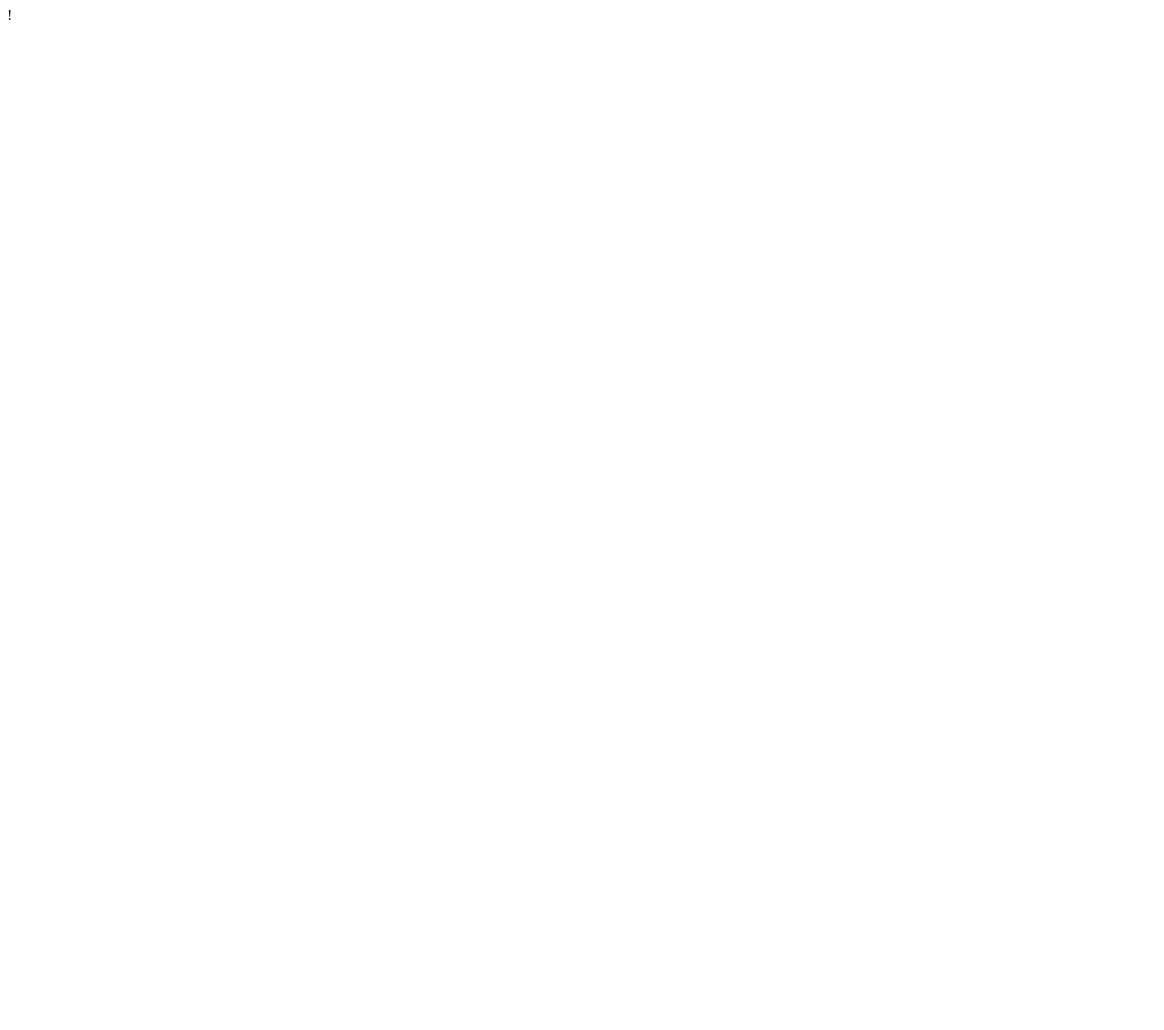
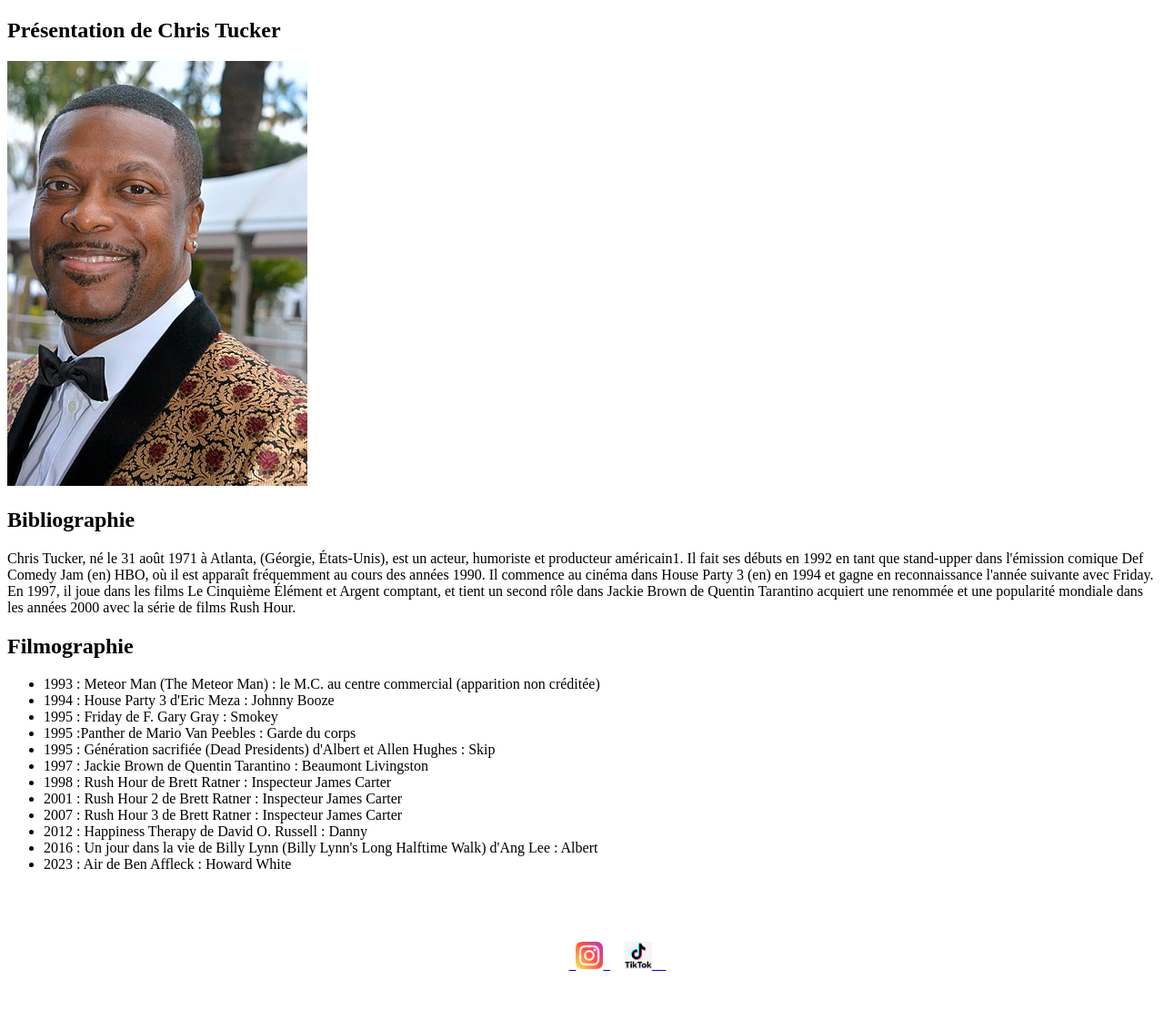
Before and after one commit to Nsimba01/HTML-100-, a plain HTML site: page index.html in a window 1280 px wide. Shown: the whole page at 91% size. Before the commit the page ends 800 px from the top, so only its background shows below. Drawn offline with Linux system fonts and the light colour scheme.

Commit message:
building...

```diff
--- a/index.html
+++ b/index.html
@@ -1,10 +1,9 @@
-!
 <!DOCTYPE html>
 
 <html>
 
 <head>
-    <title>Présentation de Chris Tucker</title>
+    <title>Chris Tucker</title>
     <meta charset="UTF-8" />
     <meta name="description" content="Ceci est une courte presenation de l'acteur Chris Tucker" />
 
@@ -13,6 +12,79 @@
 
 <body>
 
+    <section>
+
+        <header>
+            <h1> Présentation de Chris Tucker </h1>
+
+            <img src="./images/Chris-Tucker.jpg" />
+        </header>
+
+
+
+    </section>
+
+
+    <section>
+
+        <h1>Bibliographie</h1>
+
+        <p>
+            Chris Tucker, né le 31 août 1971 à Atlanta, (Géorgie, États-Unis), est un acteur, humoriste et producteur
+            américain1.
+
+            Il fait ses débuts en 1992 en tant que stand-upper dans l'émission comique Def Comedy Jam (en) HBO, où il
+            est apparaît fréquemment au cours des années 1990. Il commence au cinéma dans House Party 3 (en) en 1994 et
+            gagne en reconnaissance l'année suivante avec Friday. En 1997, il joue dans les films Le Cinquième Élément
+            et Argent comptant, et tient un second rôle dans Jackie Brown de Quentin Tarantino acquiert une
+            renommée et une popularité mondiale dans les années 2000 avec la série de films Rush Hour.
+
+
+        </p>
+
+    </section>
+
+    <section>
+
+        <h1>Filmographie</h1>
+
+        <ul>
+            <li>1993 : Meteor Man (The Meteor Man) : le M.C. au centre commercial (apparition non créditée)</li>
+            <li>1994 : House Party 3 d'Eric Meza : Johnny Booze</li>
+            <li>1995 : Friday de F. Gary Gray : Smokey</li>
+            <li>1995 :Panther de Mario Van Peebles : Garde du corps</li>
+            <li>1995 : Génération sacrifiée (Dead Presidents) d'Albert et Allen Hughes : Skip</li>
+            <li>1997 : Jackie Brown de Quentin Tarantino : Beaumont Livingston</li>
+            <li>1998 : Rush Hour de Brett Ratner : Inspecteur James Carter</li>
+            <li>2001 : Rush Hour 2 de Brett Ratner : Inspecteur James Carter</li>
+            <li>2007 : Rush Hour 3 de Brett Ratner : Inspecteur James Carter</li>
+            <li>2012 : Happiness Therapy de David O. Russell : Danny</li>
+            <li>2016 : Un jour dans la vie de Billy Lynn (Billy Lynn's Long Halftime Walk) d'Ang Lee : Albert</li>
+            <li>2023 : Air de Ben Affleck : Howard White</li>
+
+
+        </ul>
+
+
+
+    </section>
+
+
+    <footer>
+
+        <pre>
+
+            <center>
+
+           <a href="https://www.instagram.com/christucker/" target="_blank"> <img src="./images/logos/instagram.png"  width="30" height="30"  alt="chris tucker instagrame"/> </a>  <a href="https://www.tiktok.com/tag/christucker?lang=fr" target="_blank"><img src="./images/logos/Tiktok-ChrisTucker.png"    width="30" height="30" alt="tiktok chris tucker"/>  </a>
+
+           </center>
+        </pre>
+
+
+
+    </footer>
+
 
 </body>
 
```
Also changed, not shown: images/Chris-Tucker.jpg (added), images/logos/Tiktok-ChrisTucker.png (added), images/logos/instagram.png (added).
